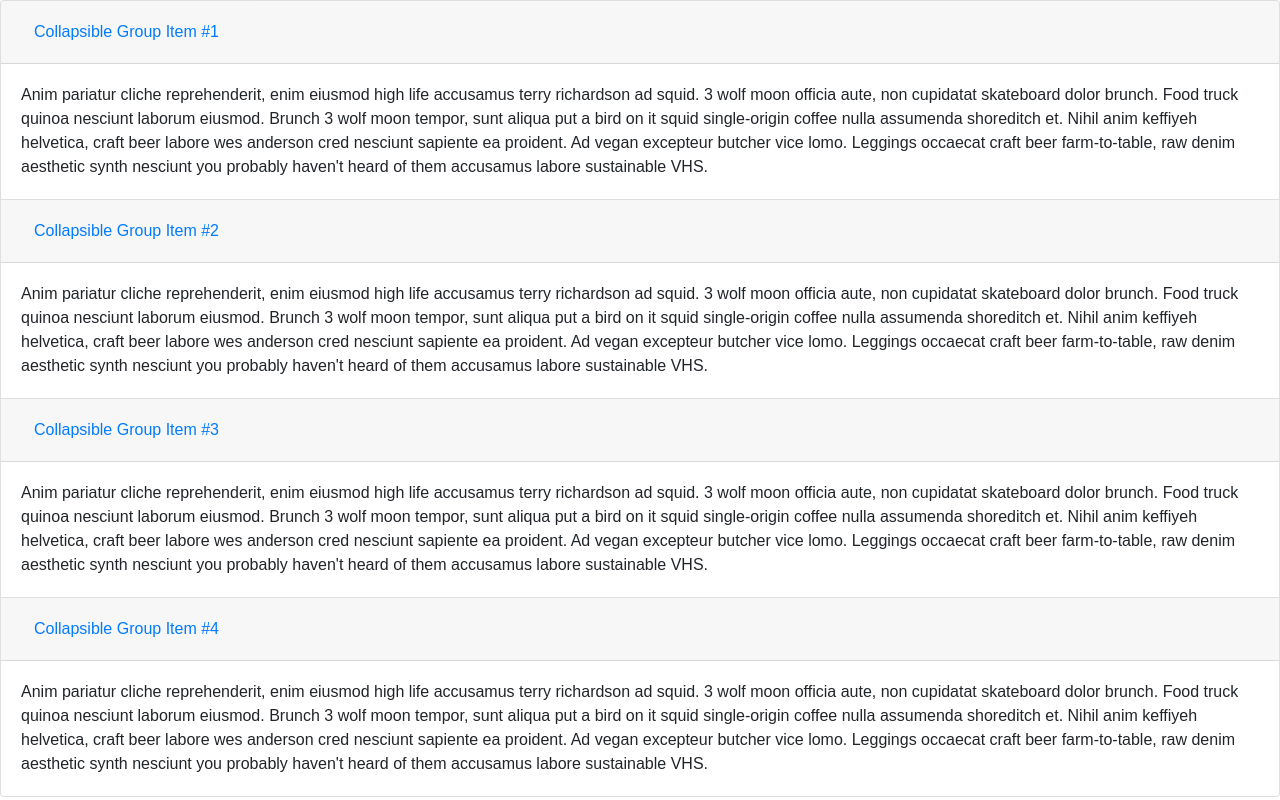
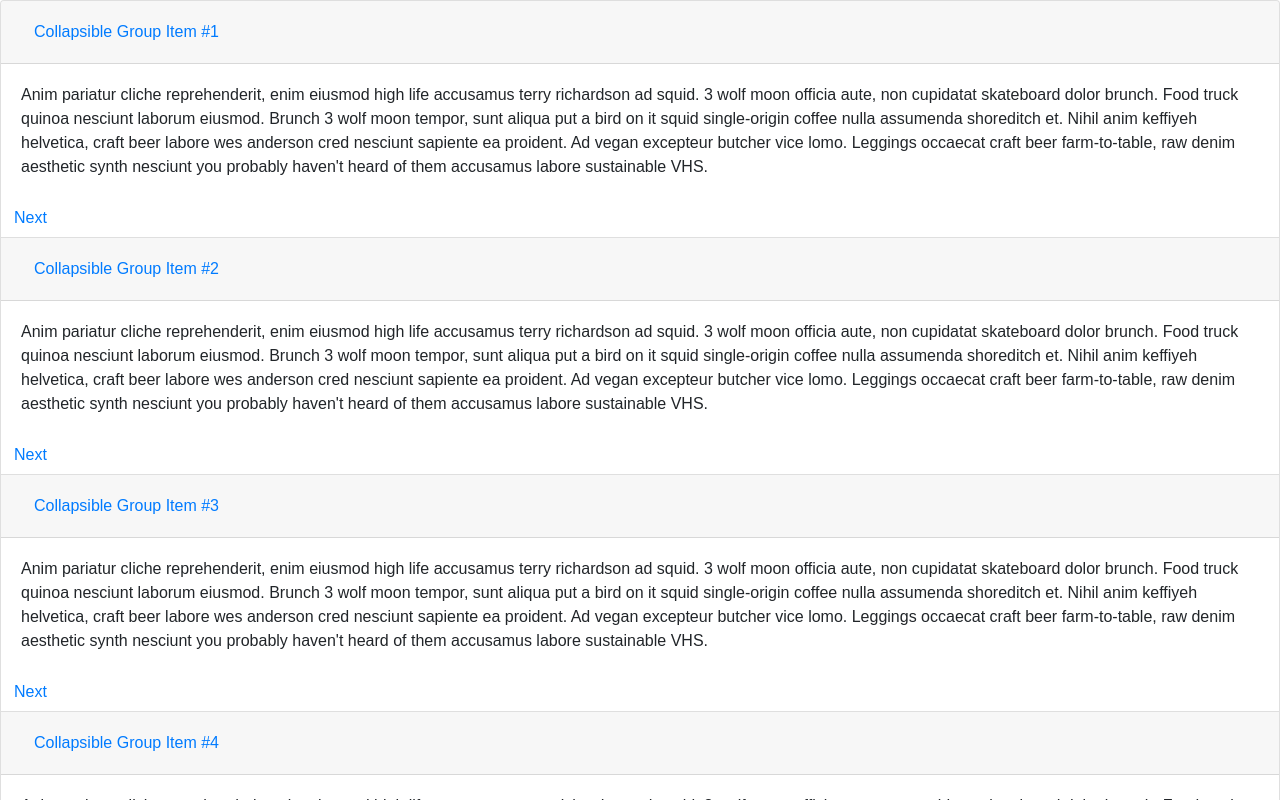
Before and after one commit to VolodymyrPliuta/React-with-bootstrap, a React (Create React App) app: page / in a window 1280 px wide. Shown: the top 800 px of the page. Built offline with nearby package versions, Linux system fonts and the light colour scheme.

Commit message:
Next button inside card opens and closes next card

```diff
--- a/src/components/ThemeSwitcher.js
+++ b/src/components/ThemeSwitcher.js
@@ -23,6 +23,7 @@ class ThemeSwitcher extends Component {
           {/*
             <CustomCardItem
               cardNumber="One"
+              nextButton="true"
               header="Collapsible Group Item #1"
               body="Anim pariatur cliche reprehenderit, enim eiusmod high life accusamus terry richardson ad squid.
               3 wolf moon officia aute, non cupidatat skateboard dolor brunch.
@@ -44,6 +45,9 @@ class ThemeSwitcher extends Component {
               <div class="card-body">
                 Anim pariatur cliche reprehenderit, enim eiusmod high life accusamus terry richardson ad squid. 3 wolf moon officia aute, non cupidatat skateboard dolor brunch. Food truck quinoa nesciunt laborum eiusmod. Brunch 3 wolf moon tempor, sunt aliqua put a bird on it squid single-origin coffee nulla assumenda shoreditch et. Nihil anim keffiyeh helvetica, craft beer labore wes anderson cred nesciunt sapiente ea proident. Ad vegan excepteur butcher vice lomo. Leggings occaecat craft beer farm-to-table, raw denim aesthetic synth nesciunt you probably haven't heard of them accusamus labore sustainable VHS.
               </div>
+              <button class="btn btn-link" data-toggle="collapse" data-target="#collapseTwo">
+                  Next
+              </button>
             </div>
           </div>
           <div class="card">
@@ -58,6 +62,9 @@ class ThemeSwitcher extends Component {
               <div class="card-body">
                 Anim pariatur cliche reprehenderit, enim eiusmod high life accusamus terry richardson ad squid. 3 wolf moon officia aute, non cupidatat skateboard dolor brunch. Food truck quinoa nesciunt laborum eiusmod. Brunch 3 wolf moon tempor, sunt aliqua put a bird on it squid single-origin coffee nulla assumenda shoreditch et. Nihil anim keffiyeh helvetica, craft beer labore wes anderson cred nesciunt sapiente ea proident. Ad vegan excepteur butcher vice lomo. Leggings occaecat craft beer farm-to-table, raw denim aesthetic synth nesciunt you probably haven't heard of them accusamus labore sustainable VHS.
               </div>
+              <button class="btn btn-link" data-toggle="collapse" data-target="#collapseThree">
+                Next
+              </button>
             </div>
           </div>
           <div class="card">
@@ -72,6 +79,9 @@ class ThemeSwitcher extends Component {
               <div class="card-body">
                 Anim pariatur cliche reprehenderit, enim eiusmod high life accusamus terry richardson ad squid. 3 wolf moon officia aute, non cupidatat skateboard dolor brunch. Food truck quinoa nesciunt laborum eiusmod. Brunch 3 wolf moon tempor, sunt aliqua put a bird on it squid single-origin coffee nulla assumenda shoreditch et. Nihil anim keffiyeh helvetica, craft beer labore wes anderson cred nesciunt sapiente ea proident. Ad vegan excepteur butcher vice lomo. Leggings occaecat craft beer farm-to-table, raw denim aesthetic synth nesciunt you probably haven't heard of them accusamus labore sustainable VHS.
               </div>
+              <button class="btn btn-link" data-toggle="collapse" data-target="#collapseFour">
+                Next
+              </button>
             </div>
           </div>
           <div class="card">
```
